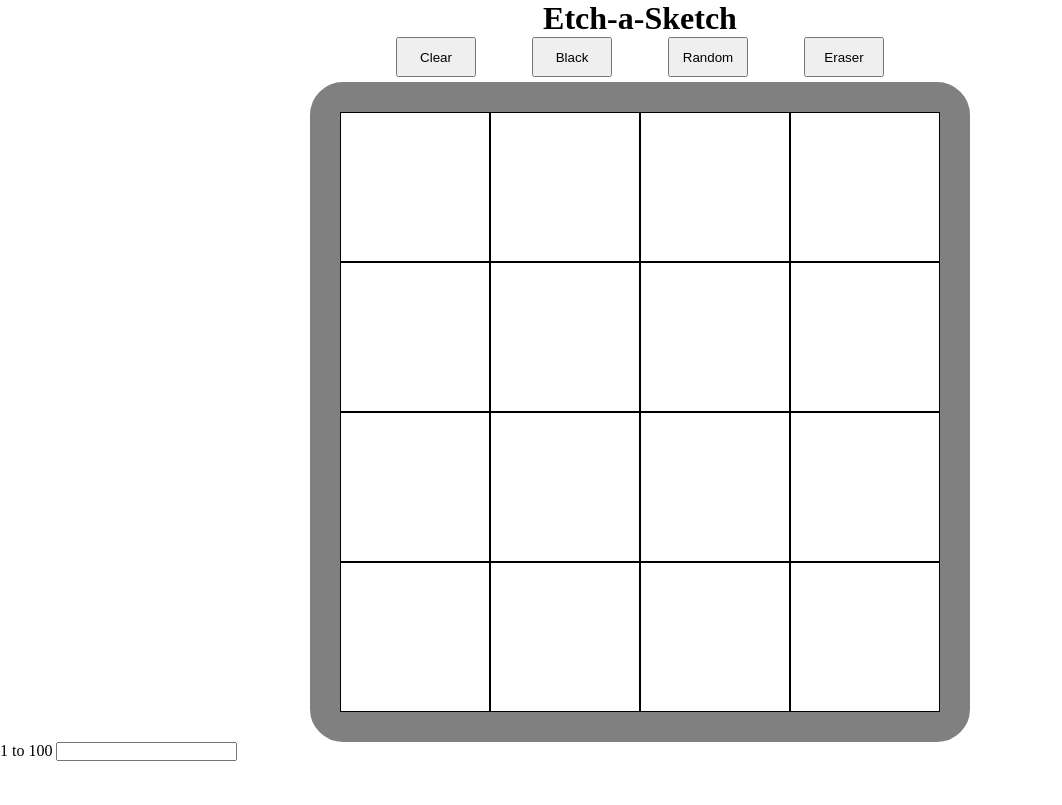
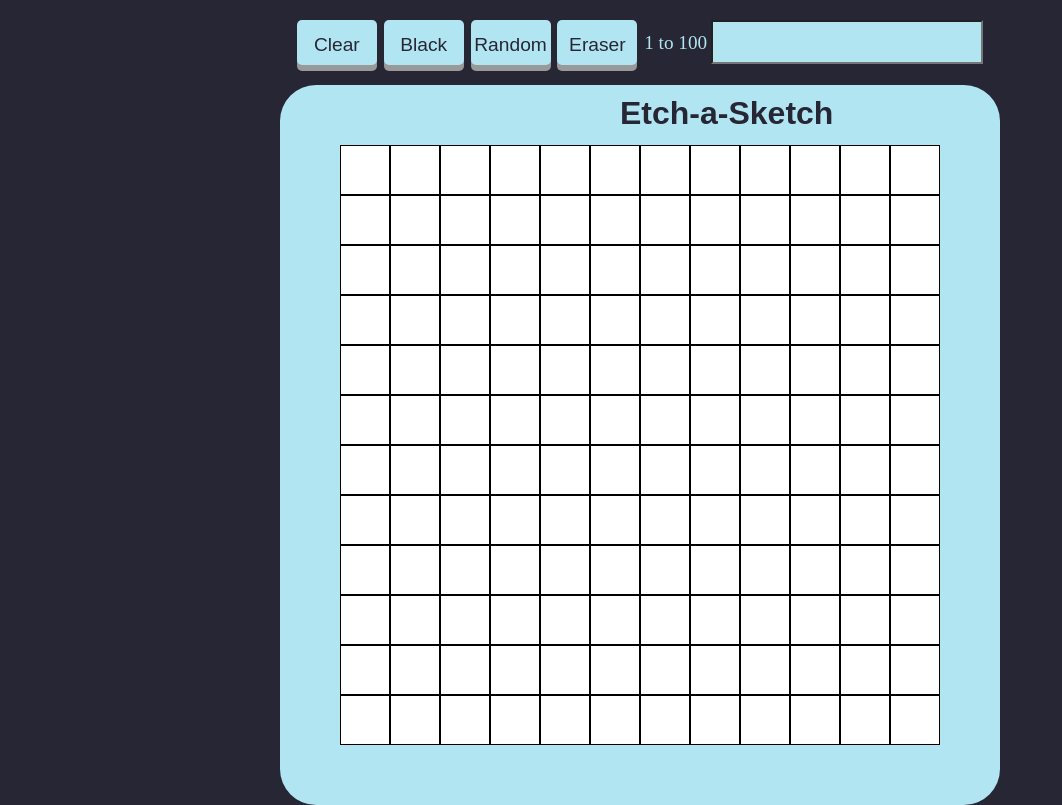
Before and after one commit to Ki1chi/Etch-a-Sketch, a plain HTML site: page index.html in a window 1280 px wide. Shown: the whole page, without its empty margins (0-1062 px from the left). Drawn offline with Linux system fonts and the light colour scheme.

Commit message:
added styles to the page andworking buttons

```diff
--- a/app.js
+++ b/app.js
@@ -1,8 +1,11 @@
 
 const container = document.querySelector(".container")
+const clear = document.querySelector("#clear")
+const black = document.querySelector("#black")
+const random = document.querySelector("#random")
+const eraser = document.querySelector("#eraser")
 
-
-for (i = 0; i < 16; i++){
+for (i = 0; i < 144; i++){
     const div = document.createElement("div")
     container.append(div);
     div.classList.add('items');
@@ -14,3 +17,34 @@ document.querySelectorAll(".manyDivs").forEach(item =>{
         item.style.backgroundColor = "black";
     })
 })
+
+
+clear.addEventListener("click", function clearBoard(){
+    document.querySelectorAll(".manyDivs").forEach(item =>{
+        item.style.backgroundColor = "white";
+    })
+})
+
+black.addEventListener("click", function toBlack(){
+    document.querySelectorAll(".manyDivs").forEach(item =>{
+        item.addEventListener("mouseover", function(){
+            item.style.backgroundColor = "black";
+        })
+    })
+})
+random.addEventListener("click", function toRandom(){
+    document.querySelectorAll(".manyDivs").forEach(item =>{
+        item.addEventListener("mouseover", function(){
+            let randomColor = "#" + Math.floor(Math.random()*16777215).toString(16)
+            item.style.backgroundColor = randomColor;
+        })
+    })
+})
+
+eraser.addEventListener("click", function toWhite(){
+    document.querySelectorAll(".manyDivs").forEach(item =>{
+        item.addEventListener("mouseover", function(){
+            item.style.backgroundColor = "white";
+        })
+    })
+})
--- a/index.html
+++ b/index.html
@@ -9,17 +9,20 @@
     <link rel="stylesheet" href="styles.css">
 </head>
 <body>
-    <h1>Etch-a-Sketch</h1>
     <div class ="everythingContainer">
-        <button class="buttons">Clear</button>
-        <button class="buttons">Black</button>
-        <button class="buttons">Random</button>
-        <button class="buttons">Eraser</button>
+        <button class="buttons" id="clear">Clear</button>
+        <button class="buttons" id ="black">Black</button>
+        <button class="buttons" id ="random">Random</button>
+        <button class="buttons" id ="eraser">Eraser</button>
+        <form action="">
+            <label class = "label" for="size">1 to 100</label>
+            <input type="input" class ="submit"id="size" name="size" min="1" max = "64">
+        </form>
     </div>
-    <div class="container"></div>
-    <form action="">
-        <label for="size">1 to 100</label>
-        <input type="input" id="size" name="size" min="1" max = "64">
-    </form>
+    <div class="main">
+        <h1 class ="title">Etch-a-Sketch</h1>
+        <div class="container"></div>
+    </div>
+
 </body>
 </html>
--- a/styles.css
+++ b/styles.css
@@ -1,21 +1,43 @@
 *{
     margin: 0;
     padding: 0;
+    background-color: #272635;
 
 }
 h1{
     text-align: center;
+    color: #E8E9F3;
 }
 
 .everythingContainer{
     display: flex;
     justify-content: space-evenly;
-    width: 600px;
+    width: 700px;
     margin: auto;
+    margin-top: 20px;
 }
 .buttons{
-    height: 40px;
+    cursor: pointer;
+    padding-top: 5px;
+    height: 45px;
     width: 80px;
+    background-color: #B1E5F2;
+    border-radius: 5px;
+    text-decoration: none;
+    border: none;
+    color: #272635;
+    font-family: fantasy;
+    font-size: 1.2em;
+    text-align: center;
+    outline: none;
+    box-shadow: 0 6px #999;
+}
+.buttons:hover {background-color:#90bac4}
+
+.buttons:active{
+    background-color: #90bac4;
+    box-shadow: 0 5px #666;
+    transform: translateY(3px);
 }
 
 .container{
@@ -23,16 +45,42 @@ h1{
     width: 600px;
     height: 600px;
     margin: auto;
-    margin-top: 5px;
-    border: 30px solid grey;
+    margin-top: 20px;
+    border: 60px solid #B1E5F2;
     border-radius: 5%;
     display: grid;
-    grid-template-columns: repeat(4, 1fr );
-    grid-template-rows: repeat(4, 1fr);
+    grid-template-columns: repeat(12, 1fr );
+    grid-template-rows: repeat(12, 1fr);
+    z-index: 0;
 }
 
 .items{
     box-sizing: border-box;
     margin: 0px;
     border: 1px solid black;
+    background-color: white;
 }
+
+.label{
+    font-size: 1.2em;
+    height: 40px;
+    color: #B1E5F2;
+}
+.submit{
+    color: #272635;
+    font-size: 1.3em;
+    height: 40px;
+    background-color: #B1E5F2;
+}
+.main{
+    position: relative;
+}
+.title{
+    font-family: fantasy;
+    position: absolute;
+    transform: translateX(620px)translateY(10px);
+    z-index: 1;
+    background-color:#B1E5F2;
+    color: #272635;
+
+}
```
